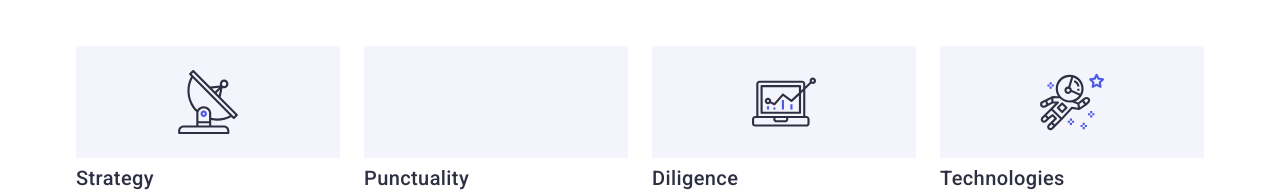
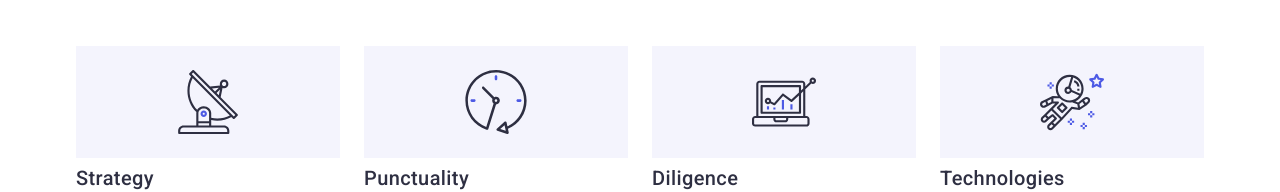
Before and after one commit to Vlad1995591/goit-markup-hw-04, a plain HTML site: page index.html in a window 1280 px wide. Shown: the part 747-939 px from the top of the page. Drawn offline with nearby package versions, Linux system fonts and the light colour scheme.

Commit message:
Update index

```diff
--- a/index.html
+++ b/index.html
@@ -71,7 +71,7 @@
                     <li class="features-item link">
                         <div class="icon-box">
                             <svg class="icon">
-                                <use href="/.images/icon/symbol-defs.svg#icon-clock"></use>
+                                <use href="./images/icon/symbol-defs.svg#icon-clock"></use>
                             </svg>
                         </div>
                         <h3 class="features-title">Punctuality</h3>
```
